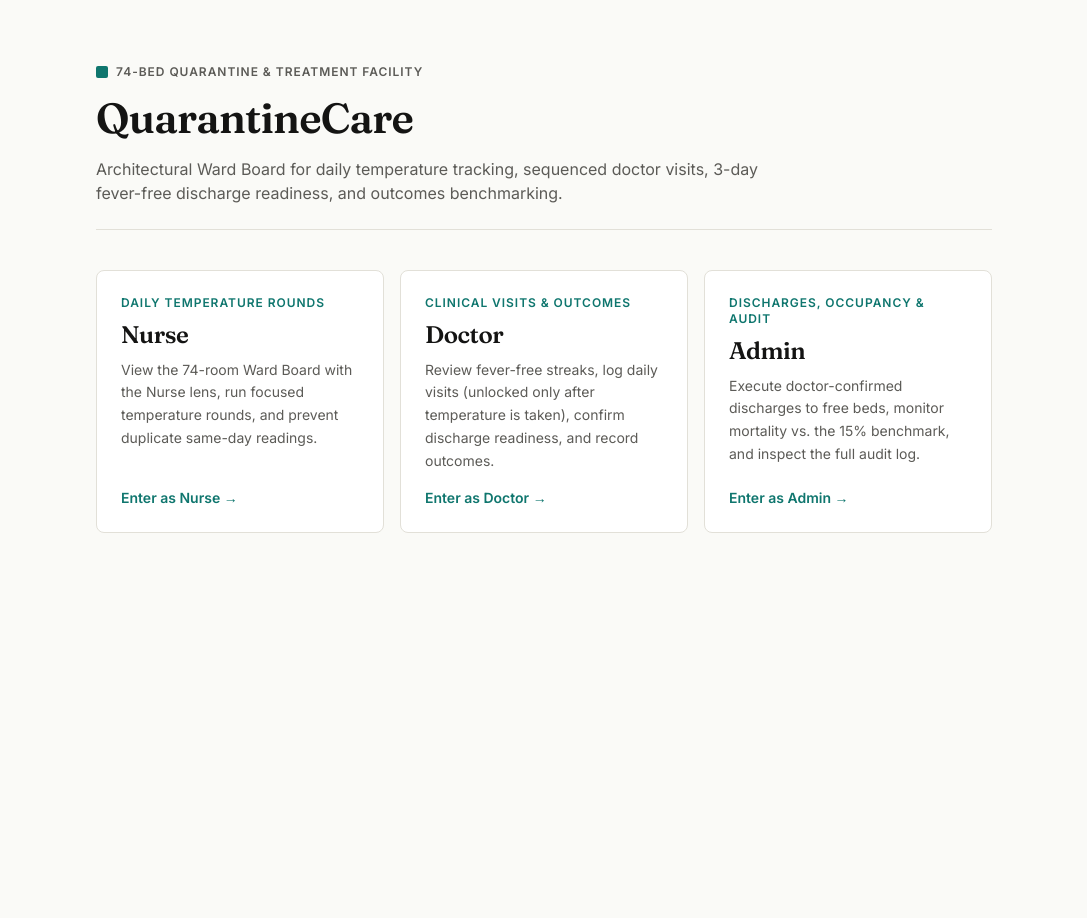
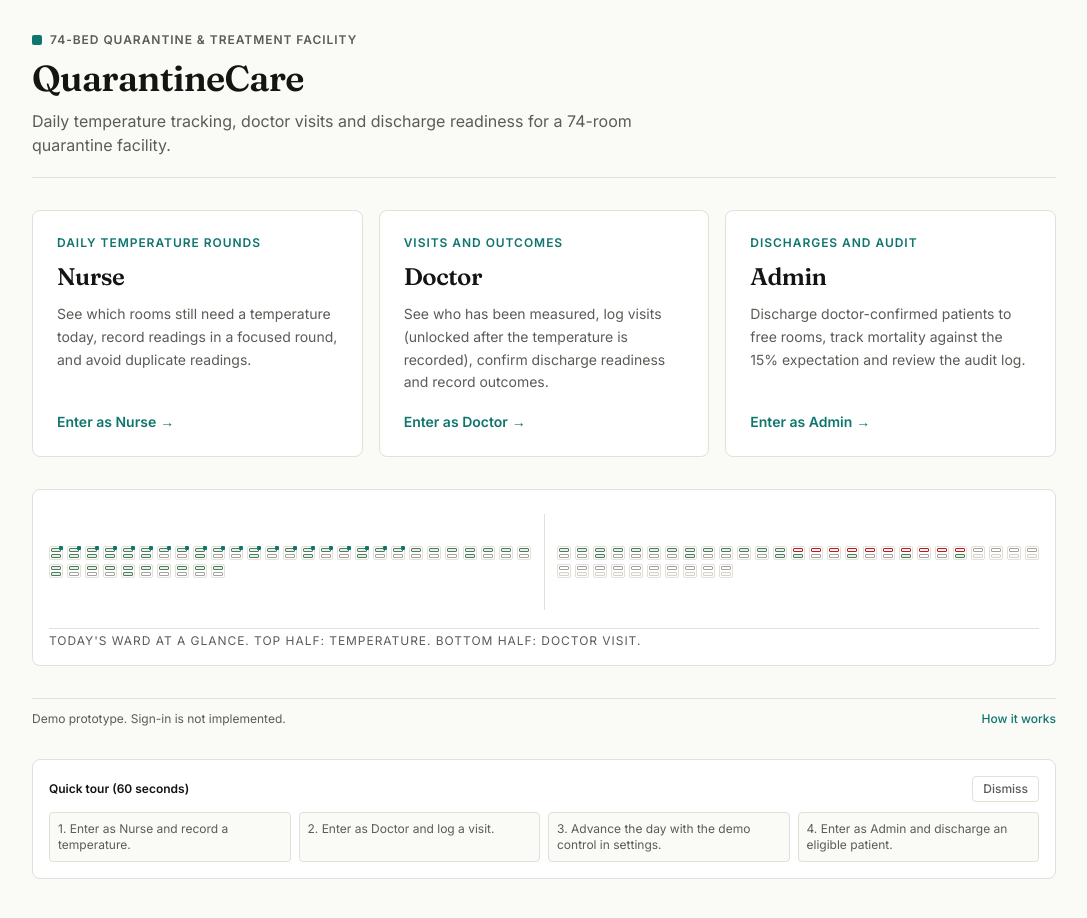
Before and after one commit to Adityya21/quarantinecare, a Next.js app: page / in a window 1280 px wide. Shown: the top 918 px of the page, without its empty margins (96-1183 px from the left). Before the commit the page ends 800 px from the top, so only its background shows below. Built offline with nearby package versions, Linux system fonts and the light colour scheme.

Commit message:
Refine landing page: equal-height cards, Ward Board preview, footer strip, and How it works

```diff
--- /dev/null
+++ b/app/how-it-works/page.tsx
@@ -0,0 +1,50 @@
+'use client';
+
+import React from 'react';
+import Link from 'next/link';
+
+export default function HowItWorksPage() {
+  return (
+    <div className="min-h-screen bg-[#fafaf7] px-4 py-10 sm:py-16">
+      <main className="max-w-3xl mx-auto space-y-8">
+        <header className="space-y-2 border-b border-[#e2e0d8] pb-5">
+          <Link
+            href="/"
+            className="inline-flex items-center text-xs font-semibold text-[#0f766e] hover:underline focus:outline-none focus:ring-2 focus:ring-[#0f766e] rounded"
+          >
+            &larr; Back to role selection
+          </Link>
+          <h1 className="font-serif-heading text-3xl sm:text-4xl font-semibold text-[#141413]">
+            How QuarantineCare Works
+          </h1>
+          <p className="text-sm text-[#5c5b57]">
+            Daily clinical workflow for the 74-room quarantine and treatment facility.
+          </p>
+        </header>
+
+        <section className="bg-white border border-[#e2e0d8] rounded-lg p-6 space-y-4 text-sm text-[#141413]">
+          <div className="space-y-1">
+            <span className="caption-label text-[#0f766e] font-semibold">1. Nurse — Daily Temperature Rounds</span>
+            <p className="text-[#5c5b57]">
+              Nurses use the Ward Board or Round Mode to record one official temperature per patient per day (valid range 34.0&deg;C–43.0&deg;C). Duplicate same-day entries are blocked with a warning showing the existing reading.
+            </p>
+          </div>
+
+          <div className="space-y-1 pt-3 border-t border-[#e2e0d8]">
+            <span className="caption-label text-[#0f766e] font-semibold">2. Doctor — Sequenced Visits &amp; Discharge Readiness</span>
+            <p className="text-[#5c5b57]">
+              Doctor visits remain locked until today&apos;s temperature is recorded. Once unlocked, Round Mode surfaces fever patients (&ge; 38.0&deg;C) first. Patients with 3 consecutive fever-free days (with no missing days) are flagged eligible for Doctor confirmation.
+            </p>
+          </div>
+
+          <div className="space-y-1 pt-3 border-t border-[#e2e0d8]">
+            <span className="caption-label text-[#0f766e] font-semibold">3. Admin — Bed Turnover, Outcomes &amp; Audit</span>
+            <p className="text-[#5c5b57]">
+              Admin executes Doctor-confirmed discharges to free rooms, tracks facility mortality against the 15% expected benchmark, and reviews the immutable audit log of all readings, corrections, visits, and outcomes.
+            </p>
+          </div>
+        </section>
+      </main>
+    </div>
+  );
+}
--- a/app/page.tsx
+++ b/app/page.tsx
@@ -1,94 +1,288 @@
 'use client';
 
-import React from 'react';
+import React, { useState, useEffect, useMemo } from 'react';
+import Link from 'next/link';
 import { useRouter } from 'next/navigation';
 import { useApp } from '@/app/lib/context';
+import {
+  MAX_CAPACITY,
+  hasFever,
+  isEligibleForDischarge,
+} from '@/app/lib/logic';
 import type { Role } from '@/app/lib/types';
 
 const roles: {
   role: Role;
+  eyebrow: string;
   title: string;
-  subtitle: string;
   description: string;
 }[] = [
   {
     role: 'nurse',
+    eyebrow: 'DAILY TEMPERATURE ROUNDS',
     title: 'Nurse',
-    subtitle: 'Daily Temperature Rounds',
     description:
-      'View the 74-room Ward Board with the Nurse lens, run focused temperature rounds, and prevent duplicate same-day readings.',
+      'See which rooms still need a temperature today, record readings in a focused round, and avoid duplicate readings.',
   },
   {
     role: 'doctor',
+    eyebrow: 'VISITS AND OUTCOMES',
     title: 'Doctor',
-    subtitle: 'Clinical Visits & Outcomes',
     description:
-      'Review fever-free streaks, log daily visits (unlocked only after temperature is taken), confirm discharge readiness, and record outcomes.',
+      'See who has been measured, log visits (unlocked after the temperature is recorded), confirm discharge readiness and record outcomes.',
   },
   {
     role: 'admin',
+    eyebrow: 'DISCHARGES AND AUDIT',
     title: 'Admin',
-    subtitle: 'Discharges, Occupancy & Audit',
     description:
-      'Execute doctor-confirmed discharges to free beds, monitor mortality vs. the 15% benchmark, and inspect the full audit log.',
+      'Discharge doctor-confirmed patients to free rooms, track mortality against the 15% expectation and review the audit log.',
   },
 ];
 
 export default function RoleSelectPage() {
   const router = useRouter();
-  const { setRole } = useApp();
+  const {
+    state,
+    setRole,
+    getTodayReading,
+    getTodayVisit,
+    getPatientReadings,
+  } = useApp();
+
+  const [showTour, setShowTour] = useState(false);
+
+  useEffect(() => {
+    try {
+      const dismissed = localStorage.getItem('qc-landing-tour-dismissed');
+      if (dismissed !== 'true') {
+        setShowTour(true);
+      }
+    } catch {
+      setShowTour(true);
+    }
+  }, []);
+
+  const dismissTour = () => {
+    setShowTour(false);
+    try {
+      localStorage.setItem('qc-landing-tour-dismissed', 'true');
+    } catch {
+      // ignore storage errors
+    }
+  };
+
+  const restoreTour = () => {
+    setShowTour(true);
+    try {
+      localStorage.removeItem('qc-landing-tour-dismissed');
+    } catch {
+      // ignore storage errors
+    }
+  };
 
   const handleSelectRole = (selected: Role) => {
     setRole(selected);
     router.push('/dashboard');
   };
 
+  const roomMap = useMemo(() => {
+    const map = new Map<number, (typeof state.patients)[number] | null>();
+    for (let r = 1; r <= MAX_CAPACITY; r++) {
+      map.set(r, null);
+    }
+    for (const p of state.patients) {
+      if (p.status === 'admitted') {
+        map.set(p.roomNumber, p);
+      }
+    }
+    return map;
+  }, [state.patients]);
+
+  const renderPreviewCell = (roomNum: number) => {
+    const patient = roomMap.get(roomNum) ?? null;
+    if (!patient) {
       return (
-    <div className="min-h-screen bg-[#fafaf7] flex flex-col justify-between px-4 py-10 sm:py-16">
-      <main className="max-w-4xl mx-auto w-full space-y-10">
+        <div
+          key={roomNum}
+          className="w-3.5 h-3.5 rounded-[2px] border border-dashed border-[#d4d2c9] bg-[#fafaf7]"
+        />
+      );
+    }
+
+    const reading = getTodayReading(patient.id);
+    const visit = getTodayVisit(patient.id);
+    const fever = reading ? hasFever(reading.temperature) : false;
+    const eligible = isEligibleForDischarge(
+      getPatientReadings(patient.id),
+      state.currentDate,
+    );
+
+    return (
+      <div
+        key={roomNum}
+        className="relative w-3.5 h-3.5 rounded-[2px] border border-[#e2e0d8] bg-white p-[1px] flex flex-col justify-between"
+      >
+        {eligible && (
+          <span className="absolute -top-[1px] -right-[1px] w-1 h-1 bg-[#0f766e] rounded-[1px]" />
+        )}
+        <div
+          className={`h-[4px] w-full rounded-[1px] border ${
+            !reading
+              ? 'border-[#a3a199] bg-transparent'
+              : fever
+              ? 'border-[#b91c1c] bg-[#fef2f2]'
+              : 'border-[#4d7c5b] bg-[#e6f0e8]'
+          }`}
+        />
+        <div
+          className={`h-[4px] w-full rounded-[1px] border ${
+            visit
+              ? 'border-[#4d7c5b] bg-[#e6f0e8]'
+              : !reading
+              ? 'border-[#d4d2c9] bg-[#fafaf7]'
+              : 'border-[#a3a199] bg-transparent'
+          }`}
+        />
+      </div>
+    );
+  };
+
+  return (
+    <div className="min-h-screen bg-[#fafaf7] flex flex-col justify-center px-4 py-8 sm:py-12">
+      <main className="max-w-5xl mx-auto w-full space-y-8 -mt-2 sm:-mt-4">
         {/* Header */}
-        <header className="space-y-3 border-b border-[#e2e0d8] pb-6">
+        <header className="space-y-2 border-b border-[#e2e0d8] pb-5">
           <div className="flex items-center gap-2">
-            <span className="inline-block w-3 h-3 bg-[#0f766e] rounded-xs" aria-hidden="true" />
+            <span className="inline-block w-2.5 h-2.5 bg-[#0f766e] rounded-xs" aria-hidden="true" />
             <span className="caption-label text-[#5c5b57] font-semibold">
               74-Bed Quarantine &amp; Treatment Facility
             </span>
           </div>
-          <h1 className="font-serif-heading text-4xl sm:text-[42px] font-semibold text-[#141413] leading-tight">
+          <h1 className="font-serif-heading text-3xl sm:text-[36px] font-semibold text-[#141413] leading-tight">
             QuarantineCare
           </h1>
-          <p className="text-base text-[#5c5b57] max-w-2xl">
-            Architectural Ward Board for daily temperature tracking, sequenced doctor visits, 3-day fever-free discharge readiness, and outcomes benchmarking.
+          <p className="text-sm sm:text-base text-[#5c5b57] max-w-2xl">
+            Daily temperature tracking, doctor visits and discharge readiness for a 74-room quarantine facility.
           </p>
         </header>
 
-        {/* Role Cards */}
-        <section aria-label="Select role" className="grid grid-cols-1 md:grid-cols-3 gap-4">
+        {/* Three Equal-Height Role Cards */}
+        <section
+          aria-label="Select role"
+          className="grid grid-cols-1 md:grid-cols-3 gap-4 items-stretch"
+        >
           {roles.map((item) => (
             <button
               key={item.role}
               type="button"
               onClick={() => handleSelectRole(item.role)}
-              className="group bg-white border border-[#e2e0d8] hover:border-[#0f766e] rounded-lg p-6 text-left transition-colors duration-150 flex flex-col justify-between gap-4 cursor-pointer focus:outline-none focus:ring-2 focus:ring-[#0f766e]"
+              className="group bg-white border border-[#e2e0d8] hover:border-[#0f766e] rounded-lg p-6 text-left transition-colors duration-150 grid grid-rows-[auto_auto_1fr_auto] gap-y-2.5 h-full cursor-pointer focus:outline-none focus:ring-2 focus:ring-[#0f766e]"
             >
-              <div className="space-y-2">
-                <span className="caption-label text-[#0f766e] font-semibold block">
-                  {item.subtitle}
+              <span className="caption-label text-[#0f766e] font-semibold whitespace-nowrap overflow-hidden text-ellipsis">
+                {item.eyebrow}
               </span>
+
               <h2 className="font-serif-heading text-2xl font-semibold text-[#141413]">
                 {item.title}
               </h2>
+
               <p className="text-sm text-[#5c5b57] leading-relaxed">
                 {item.description}
               </p>
-              </div>
 
-              <span className="inline-flex items-center text-sm font-semibold text-[#0f766e] group-hover:underline">
-                Enter as {item.title} &rarr;
+              <span className="inline-flex items-center gap-1 pt-2 text-sm font-semibold text-[#0f766e]">
+                <span>Enter as {item.title}</span>
+                <span
+                  aria-hidden="true"
+                  className="inline-block transition-transform duration-150 group-hover:translate-x-[2px]"
+                >
+                  &rarr;
+                </span>
               </span>
             </button>
           ))}
         </section>
+
+        {/* Non-interactive Ward Board Preview (hidden below 480px) */}
+        <section
+          aria-hidden="true"
+          className="hidden min-[480px]:block bg-white border border-[#e2e0d8] rounded-lg p-4 space-y-2.5 pointer-events-none select-none"
+        >
+          <div className="flex flex-col md:flex-row md:items-center justify-between gap-3 md:min-h-[112px]">
+            {/* Wing 1: Rooms 1-37 */}
+            <div className="flex-1 flex flex-wrap gap-1 content-center">
+              {Array.from({ length: 37 }, (_, i) => renderPreviewCell(i + 1))}
+            </div>
+
+            {/* Thin corridor line */}
+            <div className="h-[1px] w-full md:w-[1px] md:h-24 bg-[#e2e0d8] shrink-0" />
+
+            {/* Wing 2: Rooms 38-74 */}
+            <div className="flex-1 flex flex-wrap gap-1 content-center">
+              {Array.from({ length: 37 }, (_, i) => renderPreviewCell(i + 38))}
+            </div>
+          </div>
+
+          <p className="caption-label text-[#5c5b57] pt-1 border-t border-[#e2e0d8]">
+            Today&apos;s ward at a glance. Top half: temperature. Bottom half: doctor visit.
+          </p>
+        </section>
+
+        {/* Footer Strip */}
+        <footer className="border-t border-[#e2e0d8] pt-3 flex flex-wrap items-center justify-between gap-3 text-xs text-[#5c5b57]">
+          <span>Demo prototype. Sign-in is not implemented.</span>
+          <div className="flex items-center gap-4">
+            {!showTour && (
+              <button
+                type="button"
+                onClick={restoreTour}
+                className="text-[#5c5b57] hover:text-[#141413] underline cursor-pointer rounded focus:outline-none focus:ring-2 focus:ring-[#0f766e]"
+              >
+                Show tour again
+              </button>
+            )}
+            <Link
+              href="/how-it-works"
+              className="text-[#0f766e] font-medium hover:underline rounded focus:outline-none focus:ring-2 focus:ring-[#0f766e]"
+            >
+              How it works
+            </Link>
+          </div>
+        </footer>
+
+        {/* Dismissible Reviewer Guide (first visit) */}
+        {showTour && (
+          <section
+            aria-label="Quick tour"
+            className="bg-white border border-[#e2e0d8] rounded-lg p-4 space-y-2.5 text-xs text-[#5c5b57]"
+          >
+            <div className="flex items-center justify-between gap-2">
+              <h2 className="font-semibold text-[#141413]">Quick tour (60 seconds)</h2>
+              <button
+                type="button"
+                onClick={dismissTour}
+                className="px-2.5 py-1 rounded border border-[#e2e0d8] text-xs font-medium text-[#5c5b57] hover:text-[#141413] cursor-pointer focus:outline-none focus:ring-2 focus:ring-[#0f766e]"
+              >
+                Dismiss
+              </button>
+            </div>
+            <ol className="grid grid-cols-1 sm:grid-cols-2 lg:grid-cols-4 gap-2 list-none">
+              <li className="p-2 rounded bg-[#fafaf7] border border-[#e2e0d8]">
+                1. Enter as Nurse and record a temperature.
+              </li>
+              <li className="p-2 rounded bg-[#fafaf7] border border-[#e2e0d8]">
+                2. Enter as Doctor and log a visit.
+              </li>
+              <li className="p-2 rounded bg-[#fafaf7] border border-[#e2e0d8]">
+                3. Advance the day with the demo control in settings.
+              </li>
+              <li className="p-2 rounded bg-[#fafaf7] border border-[#e2e0d8]">
+                4. Enter as Admin and discharge an eligible patient.
+              </li>
+            </ol>
+          </section>
+        )}
       </main>
     </div>
   );
```
Lines whose indentation alone changed are shown as unchanged.
